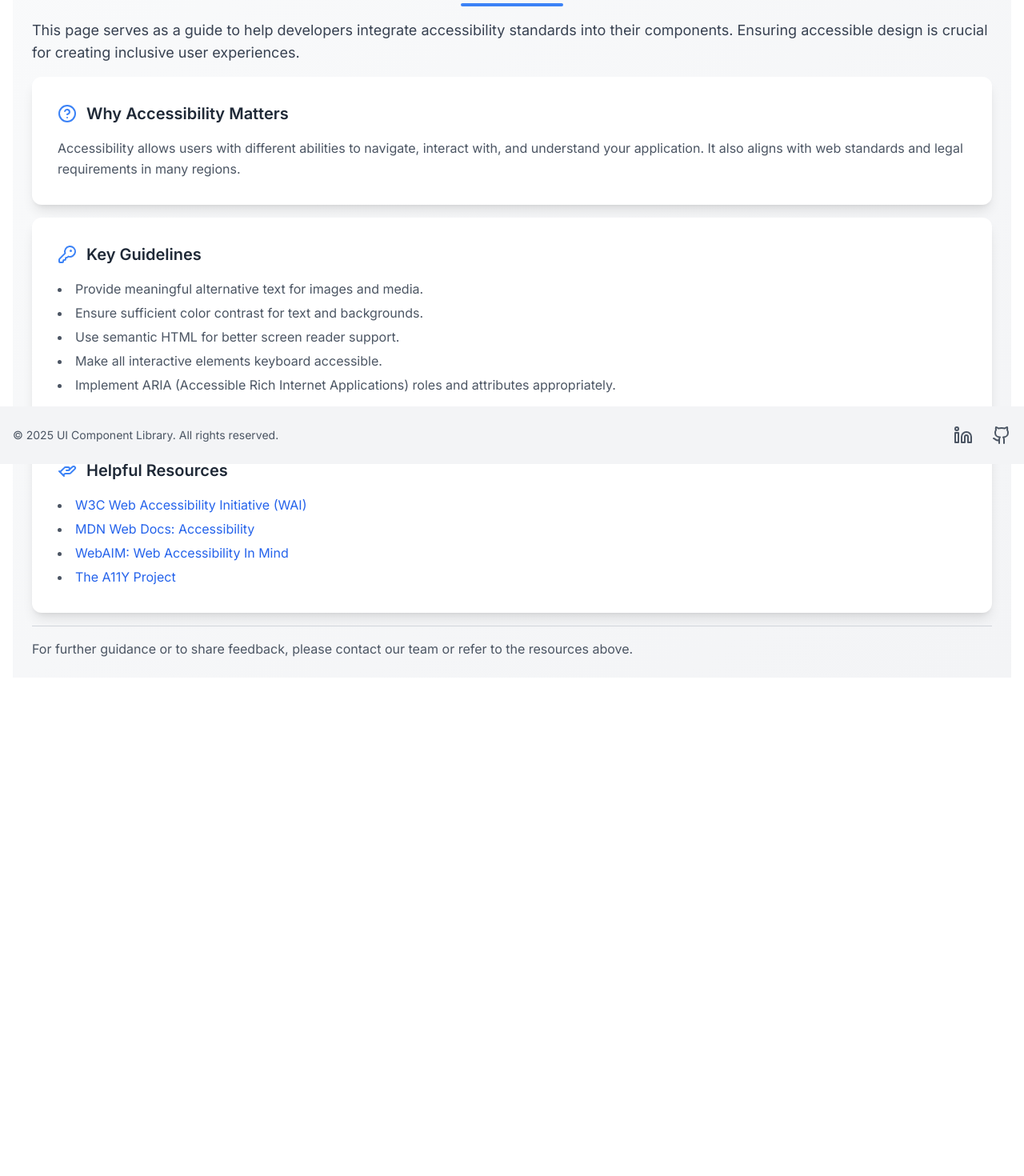
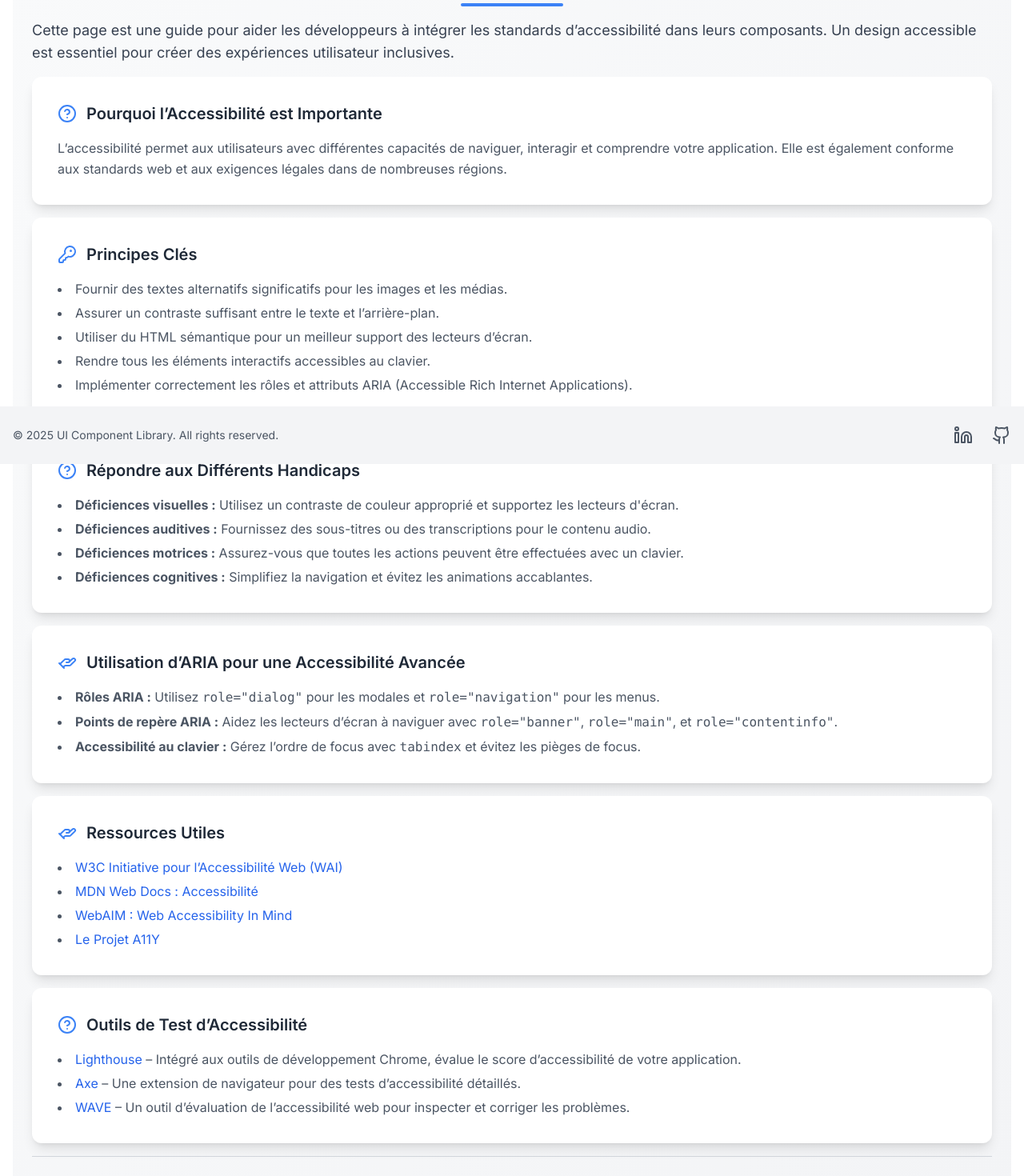
Before and after one commit to Florence-Martin/UI-Library, a Next.js app: page /accessibility-documentation in a window 1280 px wide. Shown: the part 220-1690 px from the top of the page at 80% size. Before the commit the page ends 1171 px from the top, so only its background shows below. Built offline with nearby package versions, Linux system fonts and the light colour scheme.

Commit message:
feat: improved accessibility page

```diff
--- a/app/accessibility-documentation/page.tsx
+++ b/app/accessibility-documentation/page.tsx
@@ -42,10 +42,10 @@ const AccessibilityDocumentation = () => {
         <button
           onClick={() => router.back()}
           className="flex items-center text-blue-600 hover:text-blue-800 dark:text-blue-400 dark:hover:text-blue-300 transition-colors"
-          aria-label="Go back to the previous page"
+          aria-label="Retour à la page précédente"
         >
           <SquareArrowOutUpLeft className="w-5 h-5 mr-2" />
-          Back to Home page
+          Retour à la page d&apos;accueil
         </button>
       </div>
 
@@ -54,7 +54,7 @@ const AccessibilityDocumentation = () => {
           id="doc-title"
           className="text-4xl font-bold text-gray-900 dark:text-white mb-4"
         >
-          Accessibility Documentation
+          Documentation sur l’Accessibilité
         </h1>
         <div className="w-32 h-1 bg-blue-500 mx-auto rounded-full"></div>
       </motion.div>
@@ -63,41 +63,102 @@ const AccessibilityDocumentation = () => {
         className="text-lg text-gray-700 dark:text-gray-300"
         aria-describedby="doc-intro"
       >
-        This page serves as a guide to help developers integrate accessibility
-        standards into their components. Ensuring accessible design is crucial
-        for creating inclusive user experiences.
+        Cette page est une guide pour aider les développeurs à intégrer les
+        standards d’accessibilité dans leurs composants. Un design accessible
+        est essentiel pour créer des expériences utilisateur inclusives.
       </motion.p>
 
       <DocumentationCard
         icon={<CircleHelp className="w-6 h-6 text-blue-500" />}
-        title="Why Accessibility Matters"
-        description="Accessibility allows users with different abilities to navigate, interact with, and understand your application. It also aligns with web standards and legal requirements in many regions."
-        ariaLabel="why-accessibility-matters"
-        variants={item} // Passe l'animation à la section
+        title="Pourquoi l’Accessibilité est Importante"
+        description="L’accessibilité permet aux utilisateurs avec différentes capacités de naviguer, interagir et comprendre votre application. Elle est également conforme aux standards web et aux exigences légales dans de nombreuses régions."
+        ariaLabel="importance-accessibilite"
+        variants={item}
       />
 
       <DocumentationCard
         icon={<KeyRound className="w-6 h-6 text-blue-500" />}
-        title="Key Guidelines"
+        title="Principes Clés"
         description={
           <ul className="list-disc list-inside space-y-1 text-gray-600 dark:text-gray-300">
-            <li>Provide meaningful alternative text for images and media.</li>
-            <li>Ensure sufficient color contrast for text and backgrounds.</li>
-            <li>Use semantic HTML for better screen reader support.</li>
-            <li>Make all interactive elements keyboard accessible.</li>
             <li>
-              Implement ARIA (Accessible Rich Internet Applications) roles and
-              attributes appropriately.
+              Fournir des textes alternatifs significatifs pour les images et
+              les médias.
+            </li>
+            <li>
+              Assurer un contraste suffisant entre le texte et l’arrière-plan.
+            </li>
+            <li>
+              Utiliser du HTML sémantique pour un meilleur support des lecteurs
+              d’écran.
+            </li>
+            <li>
+              Rendre tous les éléments interactifs accessibles au clavier.
+            </li>
+            <li>
+              Implémenter correctement les rôles et attributs ARIA (Accessible
+              Rich Internet Applications).
             </li>
           </ul>
         }
-        ariaLabel="key-guidelines"
-        variants={item} // Passe l'animation à la section
+        ariaLabel="principes-cles"
+        variants={item}
+      />
+
+      <DocumentationCard
+        icon={<CircleHelp className="w-6 h-6 text-blue-500" />}
+        title="Répondre aux Différents Handicaps"
+        description={
+          <ul className="list-disc list-inside space-y-1 text-gray-600 dark:text-gray-300">
+            <li>
+              <strong>Déficiences visuelles :</strong> Utilisez un contraste de
+              couleur approprié et supportez les lecteurs d&apos;écran.
+            </li>
+            <li>
+              <strong>Déficiences auditives :</strong> Fournissez des
+              sous-titres ou des transcriptions pour le contenu audio.
+            </li>
+            <li>
+              <strong>Déficiences motrices :</strong> Assurez-vous que toutes
+              les actions peuvent être effectuées avec un clavier.
+            </li>
+            <li>
+              <strong>Déficiences cognitives :</strong> Simplifiez la navigation
+              et évitez les animations accablantes.
+            </li>
+          </ul>
+        }
+        ariaLabel="different-disabilities"
       />
 
       <DocumentationCard
         icon={<HandHelping className="w-6 h-6 text-blue-500" />}
-        title="Helpful Resources"
+        title="Utilisation d’ARIA pour une Accessibilité Avancée"
+        description={
+          <ul className="list-disc list-inside space-y-1 text-gray-600 dark:text-gray-300">
+            <li>
+              <strong>Rôles ARIA :</strong> Utilisez{" "}
+              <code>role=&quot;dialog&quot;</code> pour les modales et{" "}
+              <code>role=&quot;navigation&quot;</code> pour les menus.
+            </li>
+            <li>
+              <strong>Points de repère ARIA :</strong> Aidez les lecteurs
+              d’écran à naviguer avec <code>role=&quot;banner&quot;</code>,{" "}
+              <code>role=&quot;main&quot;</code>, et{" "}
+              <code>role=&quot;contentinfo&quot;</code>.
+            </li>
+            <li>
+              <strong>Accessibilité au clavier :</strong> Gérez l’ordre de focus
+              avec <code>tabindex</code> et évitez les pièges de focus.
+            </li>
+          </ul>
+        }
+        ariaLabel="aria-roles"
+      />
+
+      <DocumentationCard
+        icon={<HandHelping className="w-6 h-6 text-blue-500" />}
+        title="Ressources Utiles"
         description={
           <ul className="list-disc list-inside space-y-1 text-gray-600 dark:text-gray-300">
             <li>
@@ -106,20 +167,20 @@ const AccessibilityDocumentation = () => {
                 target="_blank"
                 rel="noopener noreferrer"
                 className="text-blue-600 hover:underline"
-                aria-label="Visit the W3C Web Accessibility Initiative for guidelines"
+                aria-label="Consulter les standards d’accessibilité du W3C"
               >
-                W3C Web Accessibility Initiative (WAI)
+                W3C Initiative pour l’Accessibilité Web (WAI)
               </Link>
             </li>
             <li>
               <Link
-                href="https://developer.mozilla.org/en-US/docs/Web/Accessibility"
+                href="https://developer.mozilla.org/fr/docs/Web/Accessibility"
                 target="_blank"
                 rel="noopener noreferrer"
                 className="text-blue-600 hover:underline"
-                aria-label="Read about accessibility on MDN Web Docs"
+                aria-label="Lire sur l’accessibilité dans la documentation MDN"
               >
-                MDN Web Docs: Accessibility
+                MDN Web Docs : Accessibilité
               </Link>
             </li>
             <li>
@@ -128,9 +189,9 @@ const AccessibilityDocumentation = () => {
                 target="_blank"
                 rel="noopener noreferrer"
                 className="text-blue-600 hover:underline"
-                aria-label="Learn more about web accessibility at WebAIM"
+                aria-label="En savoir plus sur l’accessibilité chez WebAIM"
               >
-                WebAIM: Web Accessibility In Mind
+                WebAIM : Web Accessibility In Mind
               </Link>
             </li>
             <li>
@@ -139,24 +200,72 @@ const AccessibilityDocumentation = () => {
                 target="_blank"
                 rel="noopener noreferrer"
                 className="text-blue-600 hover:underline"
-                aria-label="Explore the A11Y Project for accessibility resources"
+                aria-label="Explorer le projet A11Y pour les ressources d’accessibilité"
               >
-                The A11Y Project
+                Le Projet A11Y
               </Link>
             </li>
           </ul>
         }
-        ariaLabel="helpful-resources"
-        variants={item} // Passe l'animation à la section
+        ariaLabel="ressources-utiles"
+        variants={item}
+      />
+
+      <DocumentationCard
+        icon={<CircleHelp className="w-6 h-6 text-blue-500" />}
+        title="Outils de Test d’Accessibilité"
+        description={
+          <ul className="list-disc list-inside space-y-1 text-gray-600 dark:text-gray-300">
+            <li>
+              <Link
+                href="https://web.dev/lighthouse-accessibility/"
+                target="_blank"
+                rel="noopener noreferrer"
+                className="text-blue-600 hover:underline"
+              >
+                Lighthouse
+              </Link>{" "}
+              – Intégré aux outils de développement Chrome, évalue le score
+              d’accessibilité de votre application.
+            </li>
+            <li>
+              <Link
+                href="https://www.deque.com/axe/"
+                target="_blank"
+                rel="noopener noreferrer"
+                className="text-blue-600 hover:underline"
+              >
+                Axe
+              </Link>{" "}
+              – Une extension de navigateur pour des tests d’accessibilité
+              détaillés.
+            </li>
+            <li>
+              <Link
+                href="https://wave.webaim.org/"
+                target="_blank"
+                rel="noopener noreferrer"
+                className="text-blue-600 hover:underline"
+              >
+                WAVE
+              </Link>{" "}
+              – Un outil d’évaluation de l’accessibilité web pour inspecter et
+              corriger les problèmes.
+            </li>
+          </ul>
+        }
+        ariaLabel="outils-test-accessibilite"
+        variants={item}
       />
 
       <motion.footer
-        className="pt-4 border-t border-gray-300 dark:border-gray-700"
+        className="pt-6 border-t border-gray-300 dark:border-gray-700"
         aria-label="Footer"
       >
         <p className="text-gray-600 dark:text-gray-300">
-          For further guidance or to share feedback, please contact our team or
-          refer to the resources above.
+          L&apos;accessibilité n&apos;est pas seulement une exigence ;
+          c&apos;est une responsabilité. Commencez à intégrer ces principes dès
+          aujourd&apos;hui pour créer des applications plus inclusives.
         </p>
       </motion.footer>
     </motion.div>
```
